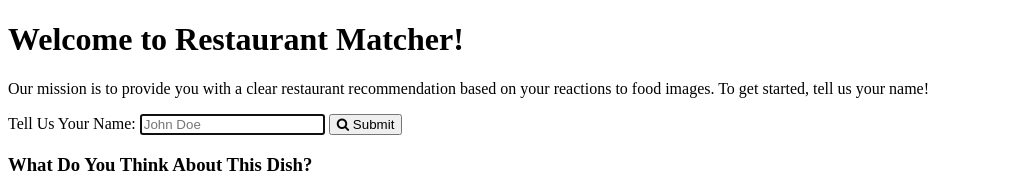
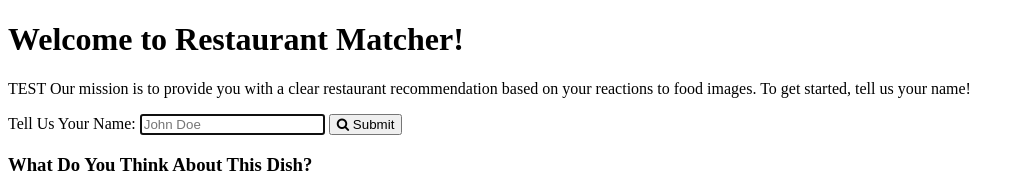
Before and after one commit to cwarmbrunn/cat-name-generator, a plain HTML site: page index.html in a window 1280 px wide. Shown: the top 173 px of the page, without its empty margins (0-1024 px from the left). Drawn offline with Linux system fonts and the light colour scheme.

Commit message:
test branch protection

```diff
--- a/index.html
+++ b/index.html
@@ -30,7 +30,7 @@
     ("Hi (user), try this restaurant out based on your likes!")-->
 
     <h1> Welcome to Restaurant Matcher!</h1>
-    <p> Our mission is to provide you with a clear restaurant recommendation based on your reactions to food
+    <p> TEST Our mission is to provide you with a clear restaurant recommendation based on your reactions to food
         images. To get started, tell us your name! </p>
     <form id="user-form">
         <label class="form-label" for="name"> Tell Us Your Name: </label>
```
